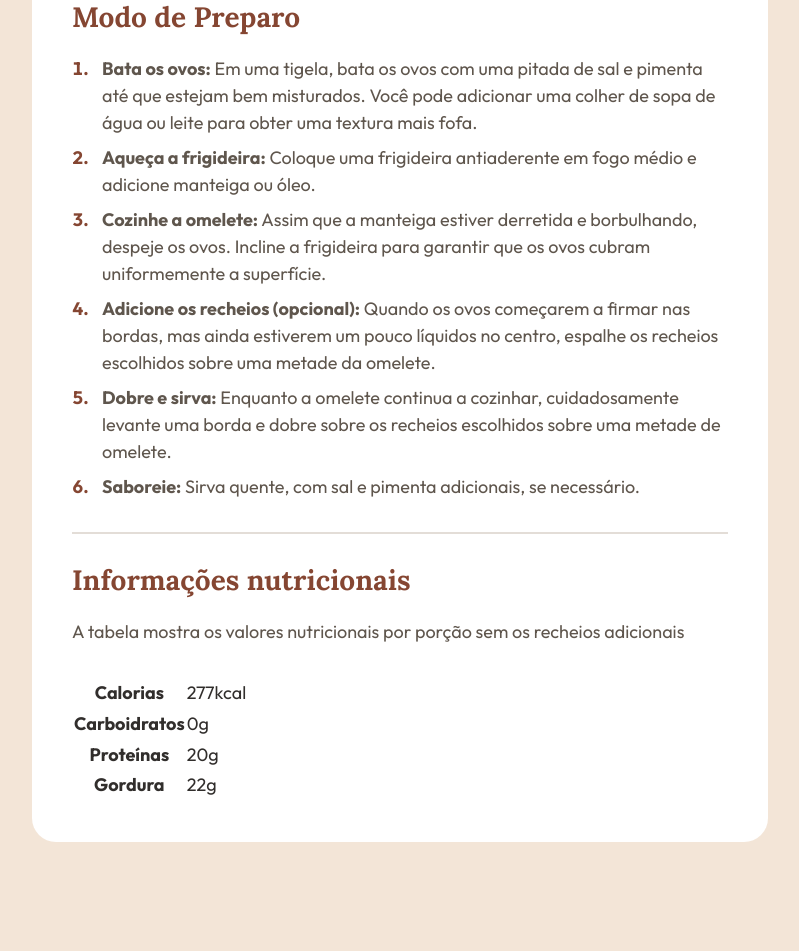
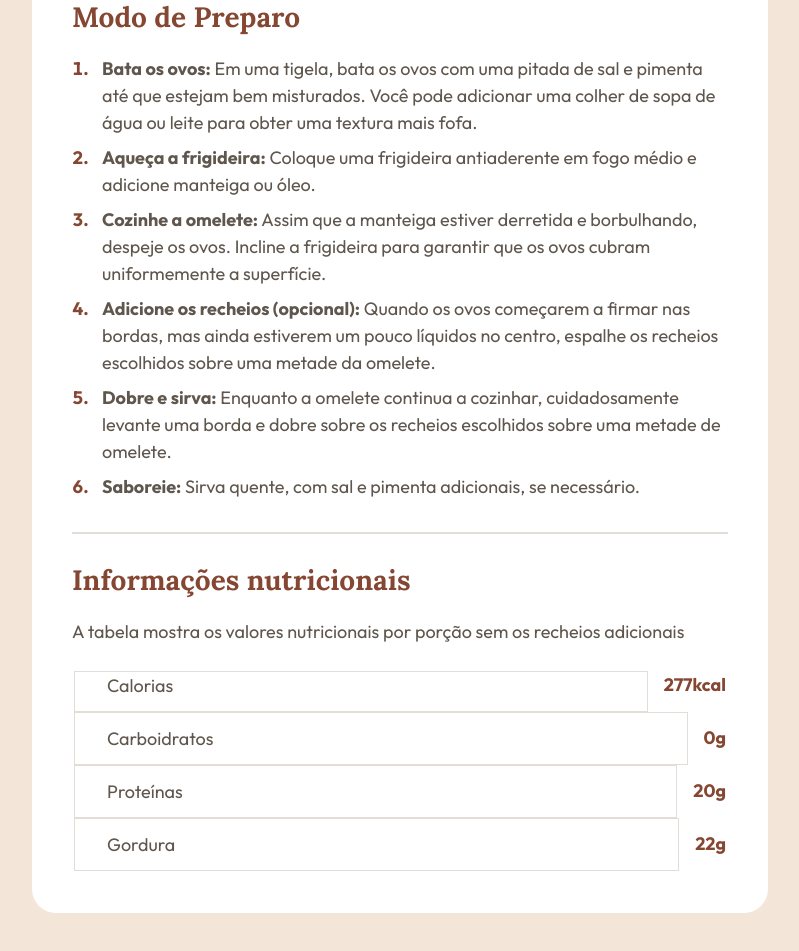
Before and after one commit to dudinhasilva9397-dotcom/receita, a plain HTML site: page index.html in a window 1280 px wide. Shown: the part 1115-2066 px from the top of the page, without its empty margins (240-1039 px from the left). Before the commit the page ends 2021 px from the top, so only its background shows below. Drawn offline with Linux system fonts and the light colour scheme.

Commit message:
oitavo commit do CSS

```diff
--- a/style.css
+++ b/style.css
@@ -2,6 +2,7 @@
     margin: 0;
     padding: 0;
     box-sizing: border-box;
+    -webkit-font-smoothing: antialiased;
 }
 
 body{
@@ -100,3 +101,50 @@ hr{
     color: #854632;
     font-weight: 700;
 }
+
+.informacoes p{
+    margin-bottom: 24px;
+}
+
+table{
+    width: 100%;
+}
+
+th, th{
+    border: 1px solid #e3ddd7;
+    width: 100%;
+}
+
+tr{
+    display: flex;
+}
+
+th{
+    text-align: left;
+    padding-left: 32px;
+    font-weight: 400;
+    color: #5f564d;
+    line-height: 150%;
+}
+
+td{
+    padding-left: 16px;
+    font-weight: 700;
+    color: #854632;
+    line-height: 150%;
+}
+
+tr + tr th,
+tr + tr td{
+    padding-block: 12px;
+}
+
+tr:nth-of-type(1) th,
+tr:nth-of-type(1) td{
+    padding-bottom: 12px;
+}
+
+tr:nth-of-type(4) th,
+tr:nth-of-type(4) td{
+    border-none;
+}
```
